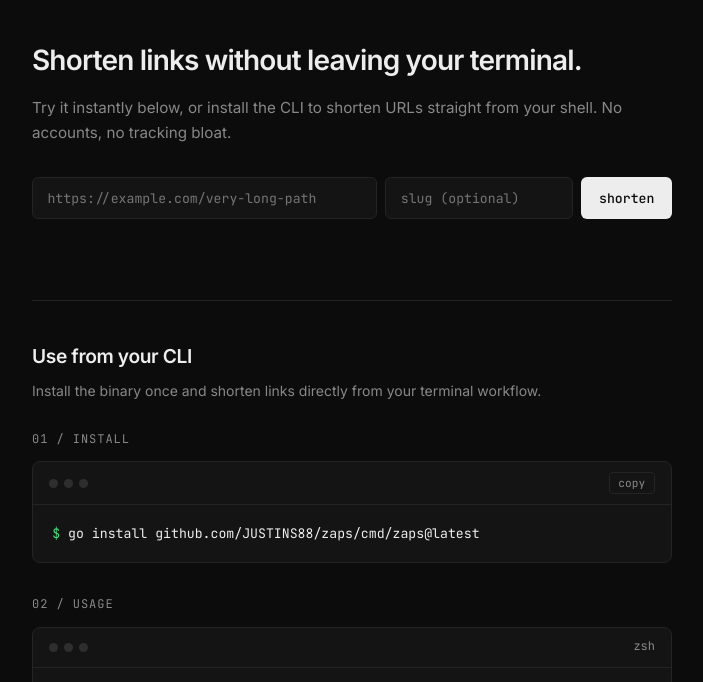
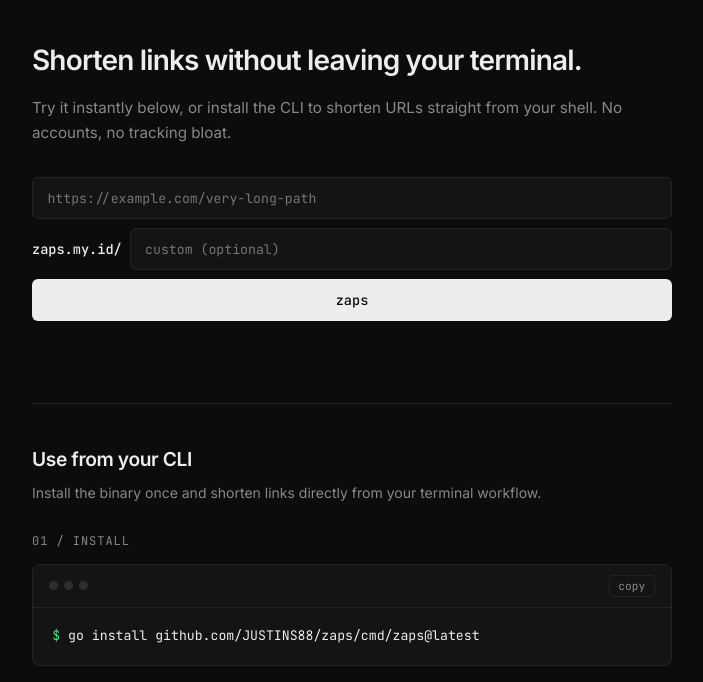
Before and after one commit to JUSTINS88/termurl, a plain HTML site: page internal/web/index.html in a window 1280 px wide. Shown: the part 112-794 px from the top of the page, without its empty margins (288-991 px from the left). Drawn offline with Linux system fonts and the light colour scheme.

Commit message:
fix: add preview button layout

```diff
--- a/internal/web/index.html
+++ b/internal/web/index.html
@@ -91,8 +91,15 @@
         /* Quick Web Shortener Form */
         .shorten-box {
             display: flex;
+            flex-direction: column;
+            gap: 0.6rem;
+            margin-bottom: 0.75rem;
+        }
+
+        .slug-row {
+            display: flex;
+            align-items: center;
             gap: 0.5rem;
-            margin-bottom: 0.75rem;
         }
 
         input {
@@ -112,7 +119,23 @@
         }
 
         input[name="url"] {
-            flex: 2;
+            width: 100%;
+        }
+
+        .slug-group {
+            flex: 1;
+            display: flex;
+            align-items: center;
+            gap: 0.5rem;
+        }
+
+        .slug-prefix {
+            font-family: 'JetBrains Mono', monospace;
+            font-size: 0.85rem;
+            font-weight: 500;
+            color: var(--text);
+            white-space: nowrap;
+            user-select: none;
         }
 
         input[name="slug"] {
@@ -121,14 +144,15 @@
         }
 
         button.submit {
+            width: 100%;
             background-color: var(--text);
             color: var(--bg);
             border: none;
             border-radius: 6px;
             font-family: 'JetBrains Mono', monospace;
-            font-size: 0.825rem;
+            font-size: 0.85rem;
             font-weight: 500;
-            padding: 0.7rem 1.1rem;
+            padding: 0.75rem 1.1rem;
             cursor: pointer;
             transition: opacity 0.15s ease;
         }
@@ -309,8 +333,9 @@
         }
 
         @media (max-width: 540px) {
-            .shorten-box {
+            .slug-row {
                 flex-direction: column;
+                align-items: stretch;
             }
 
             .features {
@@ -324,8 +349,11 @@
     <div class="container">
         <header>
             <div class="brand">
-                <svg width="38" height="22" viewBox="24 48 192 104" fill="none" xmlns="http://www.w3.org/2000/svg" aria-hidden="true">
-                    <path d="M76.4 146H74A46 46 0 0 1 74 54H154.6L106.6 134H166A34 34 0 0 0 166 66H156.4L163.6 54H166A46 46 0 0 1 166 146H85.4L133.4 66H74A34 34 0 0 0 74 134H83.6Z" fill="currentColor" />
+                <svg width="38" height="22" viewBox="24 48 192 104" fill="none" xmlns="http://www.w3.org/2000/svg"
+                    aria-hidden="true">
+                    <path
+                        d="M76.4 146H74A46 46 0 0 1 74 54H154.6L106.6 134H166A34 34 0 0 0 166 66H156.4L163.6 54H166A46 46 0 0 1 166 146H85.4L133.4 66H74A34 34 0 0 0 74 134H83.6Z"
+                        fill="currentColor" />
                 </svg>
                 zaps
             </div>
@@ -345,8 +373,11 @@
 
             <form class="shorten-box" id="webForm">
                 <input type="url" name="url" placeholder="https://example.com/very-long-path" required />
-                <input type="text" name="slug" placeholder="slug (optional)" />
-                <button type="submit" class="submit" id="submitBtn">shorten</button>
+                <div class="slug-group">
+                    <span class="slug-prefix">zaps.my.id/</span>
+                    <input type="text" name="slug" placeholder="custom (optional)" />
+                </div>
+                <button type="submit" class="submit" id="submitBtn">zaps</button>
             </form>
             <div class="result-row" id="result"></div>
 
@@ -365,7 +396,8 @@
                         onclick="copyText('go install github.com/JUSTINS88/zaps/cmd/zaps@latest', this)">copy</button>
                 </div>
                 <div class="terminal-body">
-                    <div class="line"><span class="prompt">$</span>go install github.com/JUSTINS88/zaps/cmd/zaps@latest</div>
+                    <div class="line"><span class="prompt">$</span>go install github.com/JUSTINS88/zaps/cmd/zaps@latest
+                    </div>
                 </div>
             </div>
 
@@ -378,10 +410,10 @@
                 <div class="terminal-body">
                     <div class="line"><span class="prompt">$</span>zaps https://github.com/JUSTINS88/zaps <span
                             class="flag">-s</span> repo</div>
-                    <div class="line output">→ <a href="#">https://s.justinsep.me/repo</a></div>
+                    <div class="line output">→ <a href="#">https://zaps.my.id/repo</a></div>
                     <br />
                     <div class="line"><span class="prompt">$</span>zaps https://justinsep.me</div>
-                    <div class="line output">→ <a href="#">https://s.justinsep.me/x8k2p</a></div>
+                    <div class="line output">→ <a href="#">https://zaps.my.id/qGYKmP</a></div>
                 </div>
             </div>
 
```
